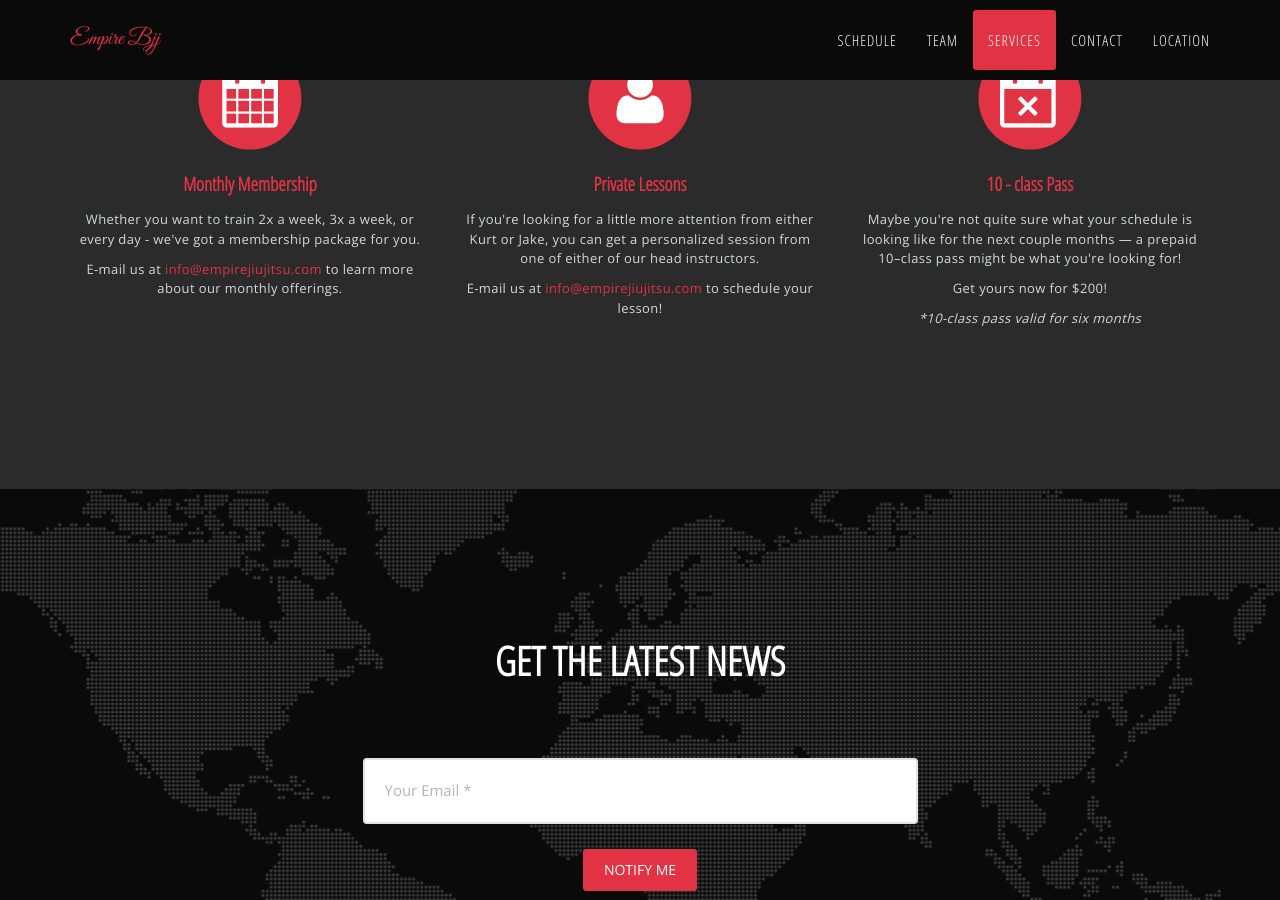
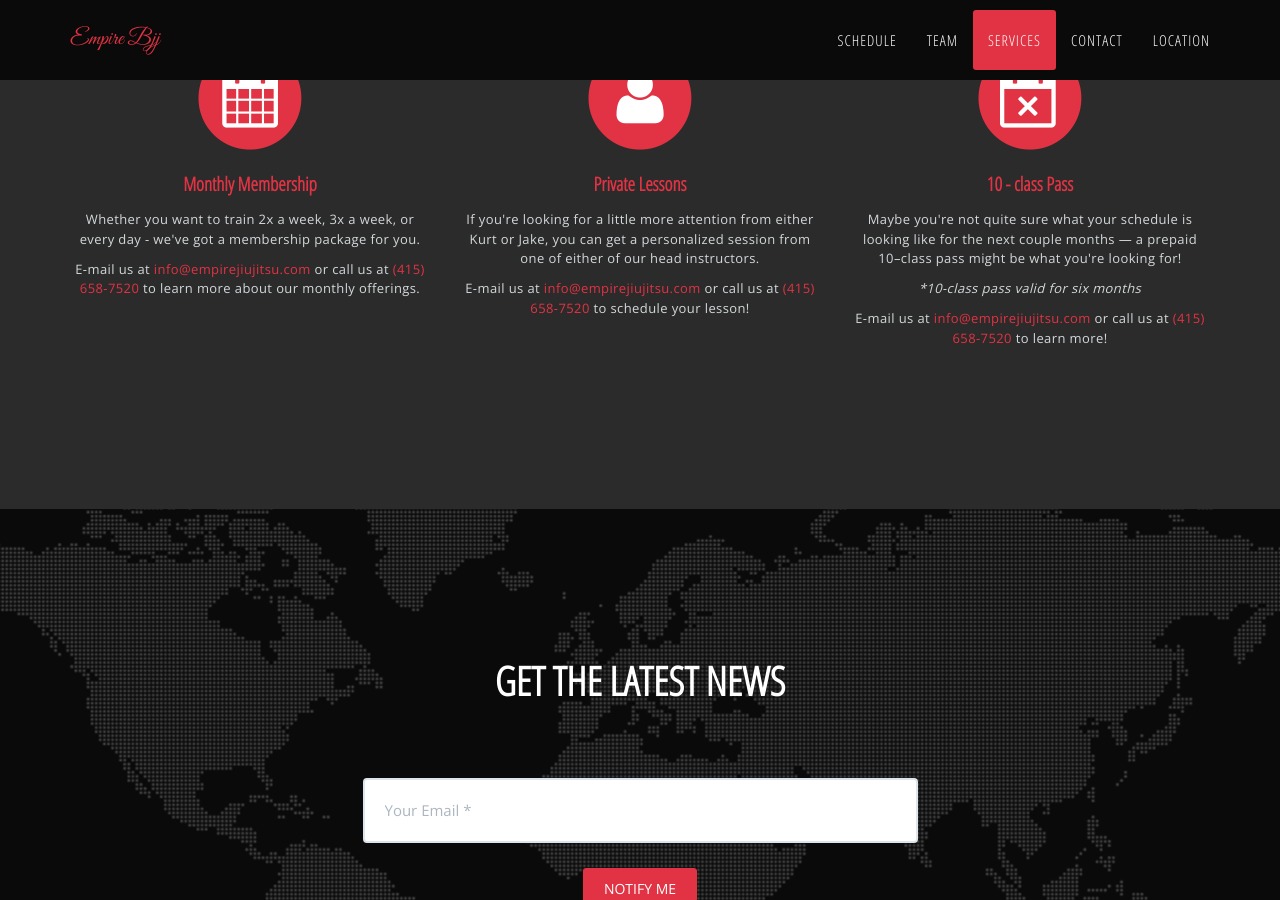
Before and after one commit to eriktjacobsen/empirebjj, a Jekyll site: the page built from index.html, in a window 1280 px wide and 900 px high, scrolled down 2679 px. Built offline with Jekyll 4.4.1, drawn with Linux system fonts in a browser that asks for light colours.

Commit message:
Removed prepaid pricing. Updated Contact info.

```diff
--- a/_includes/services.html
+++ b/_includes/services.html
@@ -14,7 +14,9 @@
                     </span>
                     <h4 class="service-heading">Monthly Membership</h4>
                     <p class="service-description">Whether you want to train 2x a week, 3x a week, or every day - we've got a membership package for you.</p>
-                    <p class="service-description">E-mail us at <a href='mailto:info@empirejiujitsu.com'>info@empirejiujitsu.com</a> to learn more about our monthly offerings.</p>
+                    <p class="service-description">
+                        E-mail us at <a href='mailto:info@empirejiujitsu.com'>info@empirejiujitsu.com</a> or call us at <a href="tel:1-415-658-7520">(415) 658-7520</a> to learn more about our monthly offerings.
+                    </p>
                 </div>
                 <div class="col-md-4">
                     <span class="fa-stack fa-4x">
@@ -25,7 +27,9 @@
                     <p class="service-description">
                         If you're looking for a little more attention from either Kurt or Jake, you can get a personalized session from one of either of our head instructors.
                     </p>
-                    <p class="service-description">E-mail us at <a href='mailto:info@empirejiujitsu.com'>info@empirejiujitsu.com</a> to schedule your lesson!</p>
+                    <p class="service-description">
+                        E-mail us at <a href='mailto:info@empirejiujitsu.com'>info@empirejiujitsu.com</a> or call us at <a href="tel:1-415-658-7520">(415) 658-7520</a> to schedule your lesson!
+                    </p>
                 </div>
                 <div class="col-md-4">
                     <span class="fa-stack fa-4x">
@@ -34,8 +38,10 @@
                     </span>
                     <h4 class="service-heading">10 - class Pass</h4>
                     <p class="service-description">Maybe you're not quite sure what your schedule is looking like for the next couple months &mdash; a prepaid 10&ndash;class pass might be what you're looking for!</p>
-                    <p class="service-description">Get yours now for $200!</p>
                     <p class="service-description"><i>*10-class pass valid for six months</i></p>
+                    <p class="service-description">
+                        E-mail us at <a href='mailto:info@empirejiujitsu.com'>info@empirejiujitsu.com</a> or call us at <a href="tel:1-415-658-7520">(415) 658-7520</a> to learn more!
+                    </p>
                 </div>
             </div>
         </div>
```
